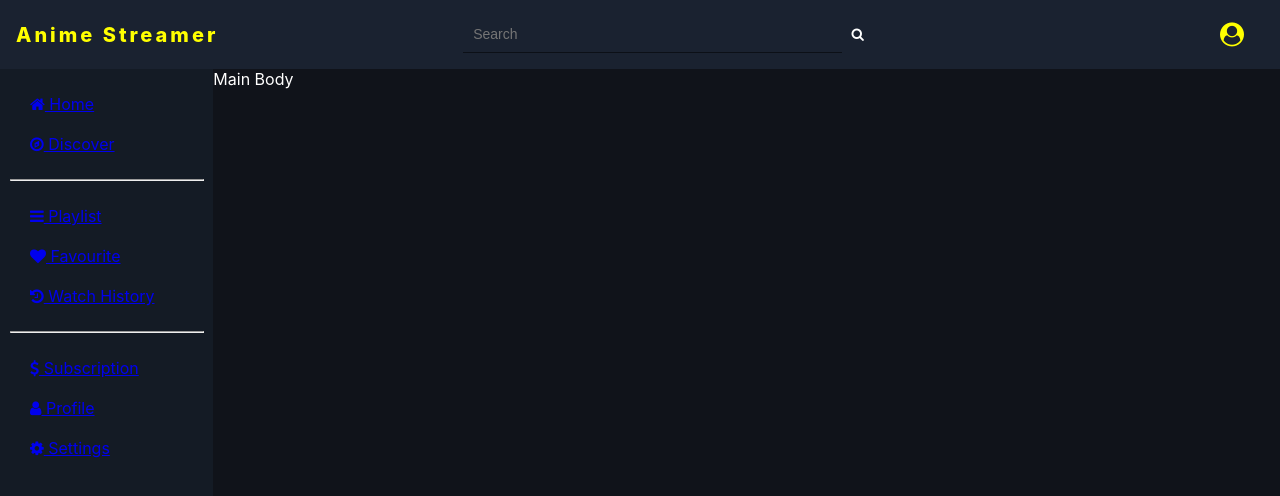
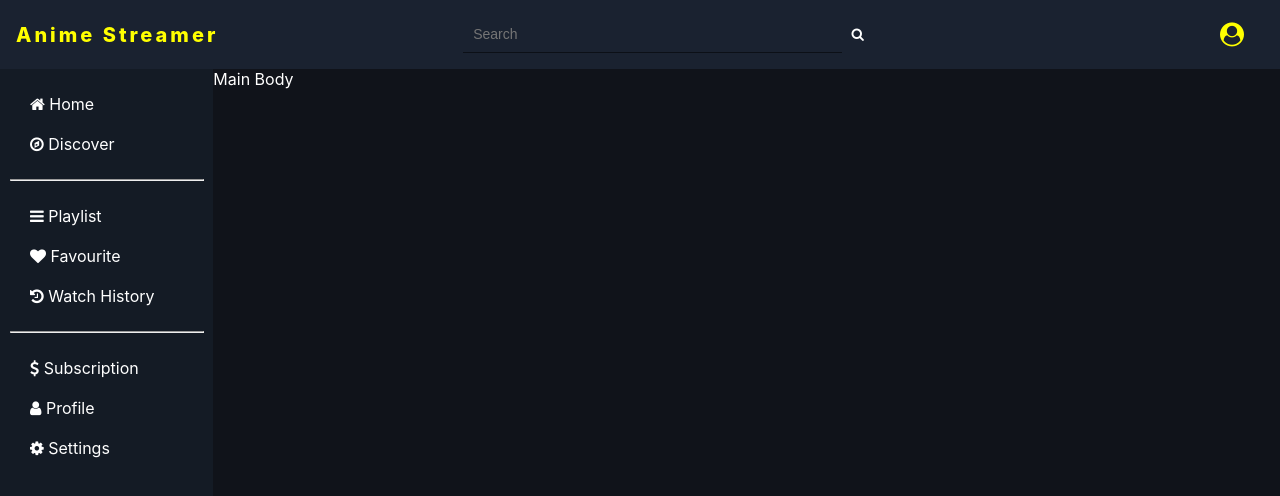
Before and after one commit to PlabanKr/Anime-Streaming-Webapp, a React (Create React App) app: page / in a window 1280 px wide. Shown: the top 496 px of the page. Built offline with nearby package versions, Linux system fonts and the light colour scheme.

Commit message:
change jsx tag

```diff
--- a/src/components/SideMenu.js
+++ b/src/components/SideMenu.js
@@ -4,36 +4,36 @@ const SideMenu = () => {
   return (
     <div className="side-menu">
       <div className="side-menu-option-groups">
-        <a className="side-menu-option" href="#">
+        <div className="side-menu-option">
           <i className="fa fa-home"></i> Home
-        </a>
-        <a className="side-menu-option" href="#">
+        </div>
+        <div className="side-menu-option">
           <i className="fa fa-compass"></i> Discover
-        </a>
+        </div>
       </div>
       <hr />
       <div className="side-menu-option-groups">
-        <a className="side-menu-option" href="#">
+        <div className="side-menu-option">
           <i className="fa fa-bars"></i> Playlist
-        </a>
-        <a className="side-menu-option" href="#">
+        </div>
+        <div className="side-menu-option">
           <i className="fa fa-heart"></i> Favourite
-        </a>
-        <a className="side-menu-option" href="#">
+        </div>
+        <div className="side-menu-option">
           <i className="fa fa-history"></i> Watch History
-        </a>
+        </div>
       </div>
       <hr />
       <div className="side-menu-option-groups">
-        <a className="side-menu-option" href="#">
+        <div className="side-menu-option">
           <i className="fa fa-usd"></i> Subscription
-        </a>
-        <a className="side-menu-option" href="#">
+        </div>
+        <div className="side-menu-option">
           <i className="fa fa-user"></i> Profile
-        </a>
-        <a className="side-menu-option" href="#">
+        </div>
+        <div className="side-menu-option">
           <i className="fa fa-cog"></i> Settings
-        </a>
+        </div>
       </div>
     </div>
   );
```
